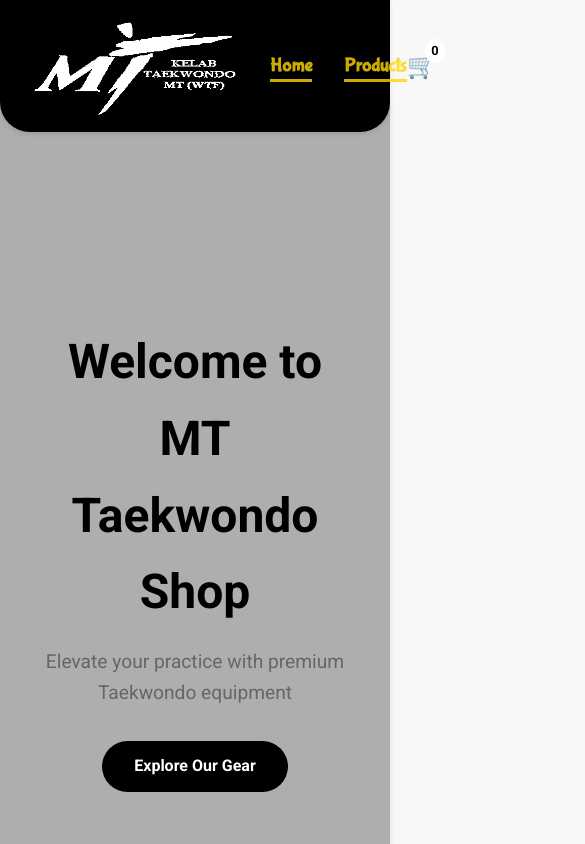
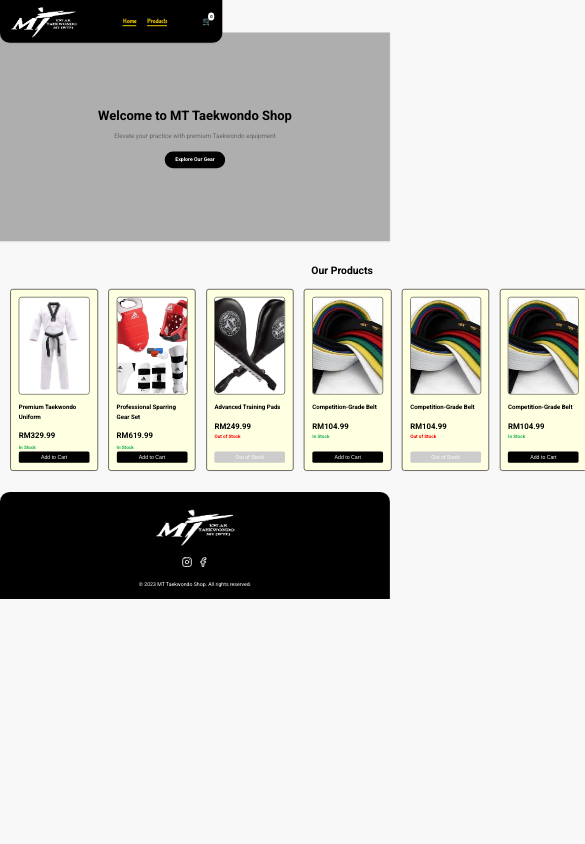
Before and after one commit to MTTaekwondoClub/mt-taekwondo-shop, a plain HTML site: page index.html in a window 390 px wide. Shown: the top 844 px of the page, 585 px wide, since content can reach past the window. Drawn offline with Linux system fonts and the light colour scheme.

Commit message:
mobile zoom out

```diff
--- a/index.html
+++ b/index.html
@@ -2,7 +2,7 @@
 <html lang="en">
 <head>
   <meta charset="UTF-8">
-  <meta name="viewport" content="width=device-width, initial-scale=1.0">
+  <meta name="viewport" content="width=device-width, initial-scale=0.67, maximum-scale=1.0, user-scalable=no">
   <meta http-equiv="Content-Security-Policy" content="upgrade-insecure-requests">
   <title>MT Taekwondo Shop</title>
   <link rel="stylesheet" href="styles.css">
--- a/styles.css
+++ b/styles.css
@@ -1979,3 +1979,58 @@
 .popup-message.show {
   opacity: 1;
 }
+
+@media screen and (max-width: 768px) {
+  body {
+      zoom: 0.67;
+      -moz-transform: scale(0.67);
+      -moz-transform-origin: 0 0;
+      -o-transform: scale(0.67);
+      -o-transform-origin: 0 0;
+      -webkit-transform: scale(0.67);
+      -webkit-transform-origin: 0 0;
+  }
+
+  /* Adjust container widths */
+  .container, main, #products, .product-grid {
+      width: 149.25373134328358%; /* 100 / 0.67 */
+      max-width: none;
+  }
+
+  /* Adjust footer */
+  footer {
+      width: 149.25373134328358%;
+      max-width: none;
+      box-sizing: border-box;
+  }
+
+  /* Ensure text doesn't get too small */
+  body, p, a, span, button {
+      font-size: 16px;
+  }
+
+  h1 {
+      font-size: 2.5em;
+  }
+
+  h2 {
+      font-size: 2em;
+  }
+}
+
+/* For even smaller screens */
+@media screen and (max-width: 480px) {
+  body {
+      zoom: 0.57;
+      -moz-transform: scale(0.57);
+      -moz-transform-origin: 0 0;
+      -o-transform: scale(0.57);
+      -o-transform-origin: 0 0;
+      -webkit-transform: scale(0.57);
+      -webkit-transform-origin: 0 0;
+  }
+
+  .container, main, #products, .product-grid, footer {
+      width: 175.43859649122806%; /* 100 / 0.57 */
+  }
+}
```
Also changed, not shown: checkout.html (+1 -1 lines), product-detail.html (+1 -1 lines).
